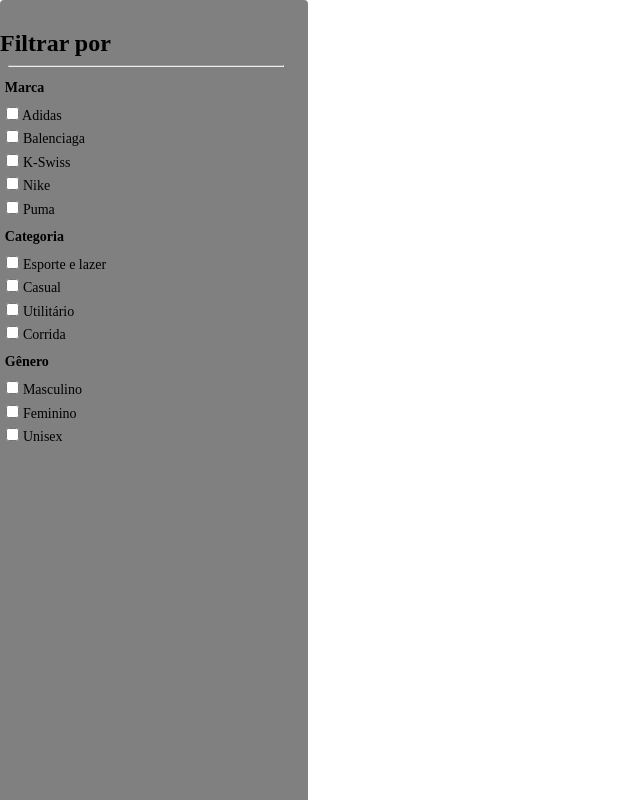
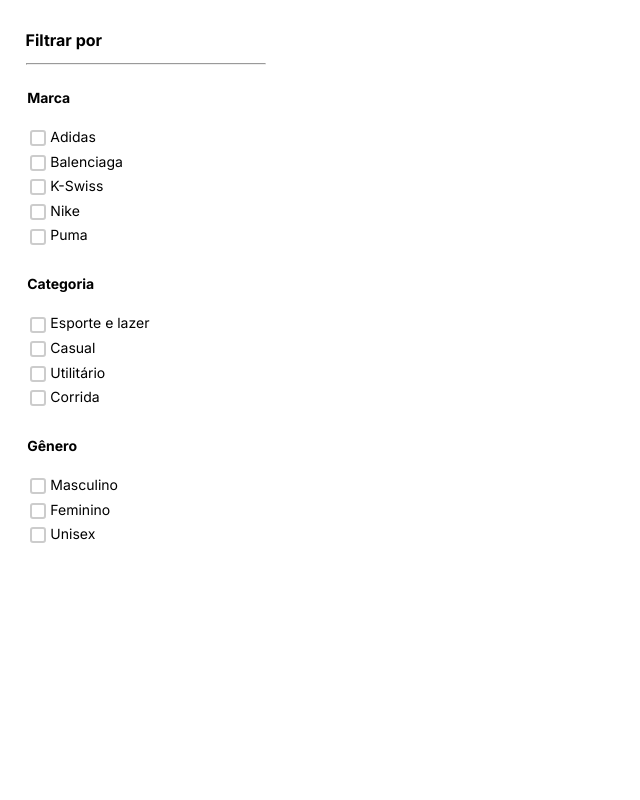
Before and after one commit to ArthurAgDuarte/projeto-final-gt, a React (Vite) app: page / in a window 1280 px wide. Shown: the top 800 px of the page, without its empty margins (0-640 px from the left). Built offline with nearby package versions, Linux system fonts and the light colour scheme.

Commit message:
css do filtergroup

```diff
--- a/src/Components/FilterGroup/style.css
+++ b/src/Components/FilterGroup/style.css
@@ -1,10 +1,12 @@
+@import url('https://fonts.googleapis.com/css2?family=Inter:ital,opsz,wght@0,14..32,100..900;1,14..32,100..900&display=swap');
+
 *{
     margin: 0px;
     padding: 0px;
     box-sizing: border-box;
 }
 .filter{
-    background-color: gray;
+    background-color: white;
     width: 19.25rem;
     height: 720rem;
     top:20.75rem;
@@ -13,17 +15,23 @@
     gap: 1.25rem;
     border-radius:4px;
     opacity: 0rem;
+    font-family: "Inter";
 
 }
 
 hr{
-    margin: 0.5rem;
+    width: 82%;
+    font-size: 16px;
+    margin: 0 auto;
+    background-color: seagreen;
+    height: 1px;
 }
 
 h1{
     text-align:left;
     font-weight: 700;
-    font-size: 1.5rem;
+    font-size: 1rem;
+    padding :0rem 0rem 0.8rem 1.6rem ;
 }
 
 h2{
@@ -31,16 +39,48 @@
     font-size: 0.875rem;
     font-weight: 700;
     padding: 0.3rem;
+    padding :1.5rem 0rem 1rem 1.7rem ;
 }
 
 ul{
     font-size: 0.875rem;
     font-weight: 500;
-    gap: 0.625rem;
+    gap: 0.3rem;
+    padding :0rem 0rem 0rem 24px;
 
 }
 
 li{
     list-style: none;
     margin: 0.4rem;
+    font-weight: 400;
+    gap: 8px;
 }
+
+input[type="checkbox"] {
+    appearance: none;
+    width: 16px;
+    height: 16px;
+    border: 2px solid #ccc;
+    border-radius: 3px;
+    position: relative;
+    display: inline-block;
+    vertical-align: middle;
+}
+
+input[type="checkbox"]:checked {
+    background-color: #C92071;
+    border-color: #C92071;
+}
+
+input[type="checkbox"]:checked::after {
+    content: '';
+    position: absolute;
+    top: 50%;
+    left: 50%;
+    width: 4px;
+    height: 8px;
+    border: solid white;
+    border-width: 0 2px 2px 0;
+    transform: translate(-50%, -50%) rotate(45deg);
+}
```
